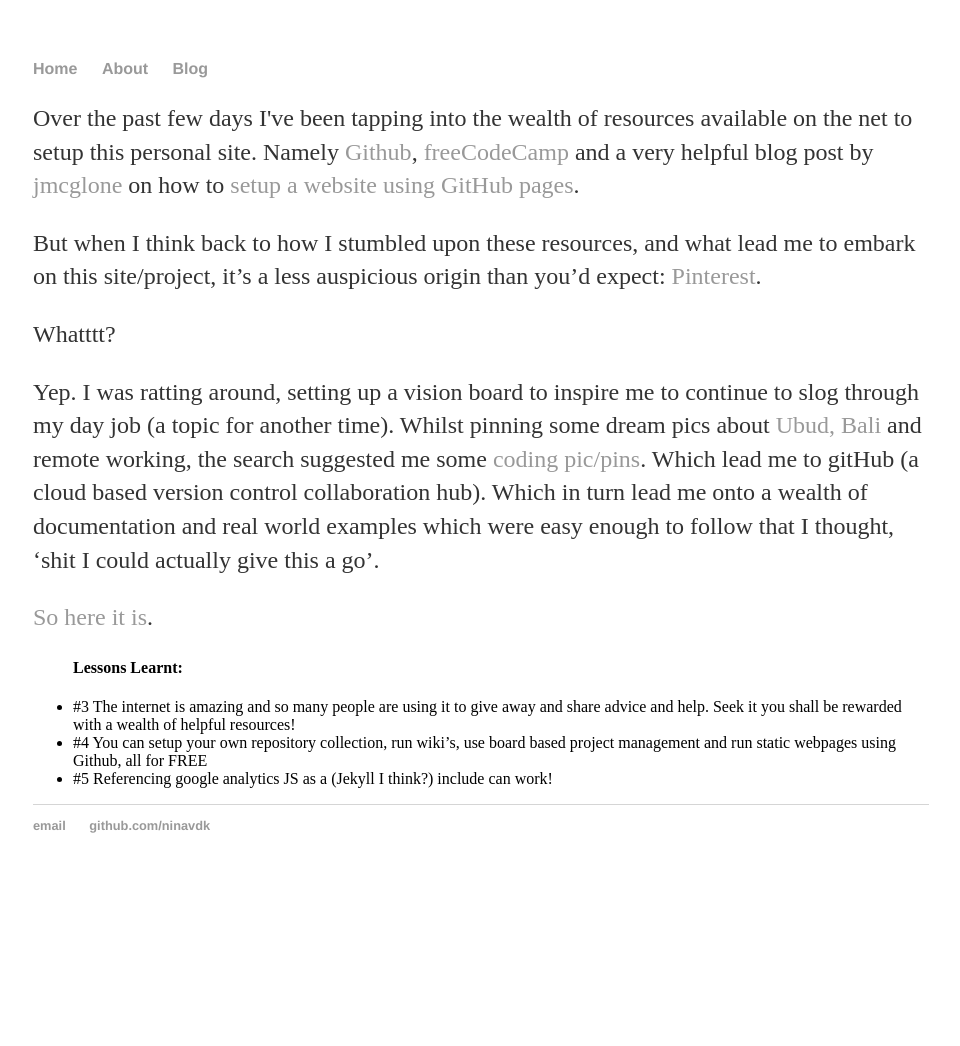
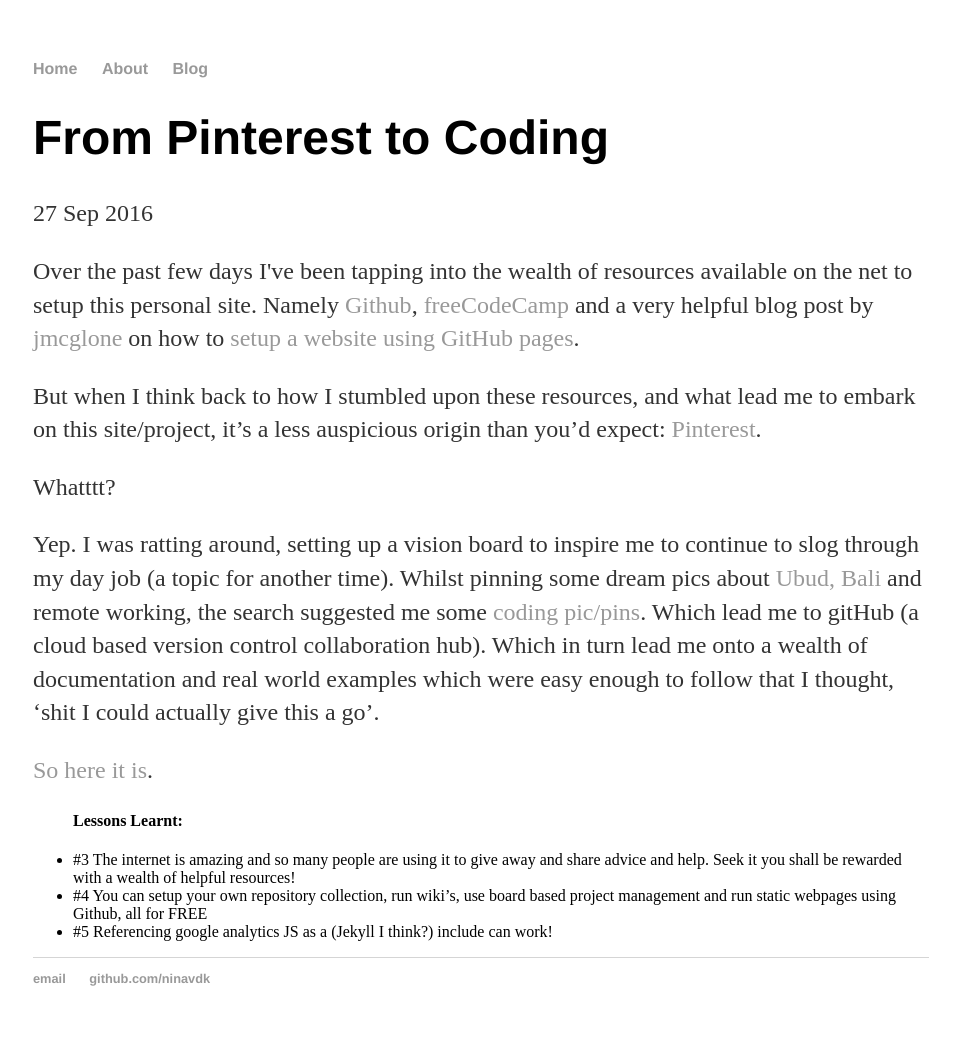
Before and after one commit to Ninavdk/ninavdk.github.io, a Jekyll site: the page built from _posts/2016-09-27-from-pinterest-to-coding.md, in a window 1280 px wide. Shown: the whole page, without its empty margins (159-1119 px from the left). Built offline with Jekyll 4.4.1, drawn with Linux system fonts in a browser that asks for light colours; before the commit the page ends 900 px from its top, so only the background shows below that.

Commit message:
Filename update to 27th + layout fix
Updated filename date to be 27th and fixed layout to be post, not
default

```diff
--- a/_posts/2016-09-26-from-pinterest-to-coding.md
+++ b/_posts/2016-09-27-from-pinterest-to-coding.md
@@ -1,7 +1,7 @@
 ---
-layout: default
+layout: post
 title: "From Pinterest to Coding"
-date: 2016-09-26
+date: 2016-09-27
 ---
 <p>Over the past few days I've been tapping into the wealth of resources available on the net to setup this personal site. Namely <a href="https://github.com/">Github</a>, <a href="https://freecodecamp.com">freeCodeCamp</a> and a very helpful blog post by
     <a href="http://jmcglone.com/">jmcglone</a> on how to <a href="http://jmcglone.com/guides/github-pages/">setup a website using GitHub pages</a>.</p>
```
